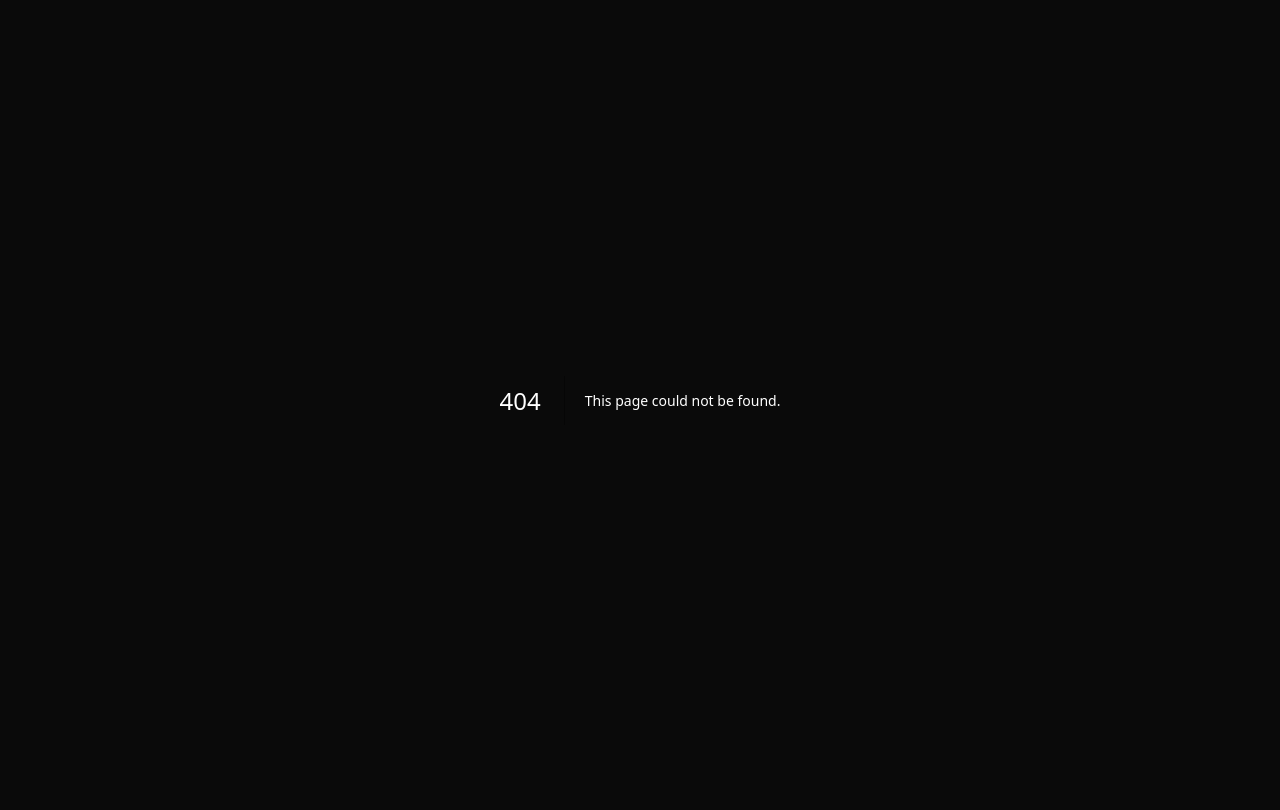
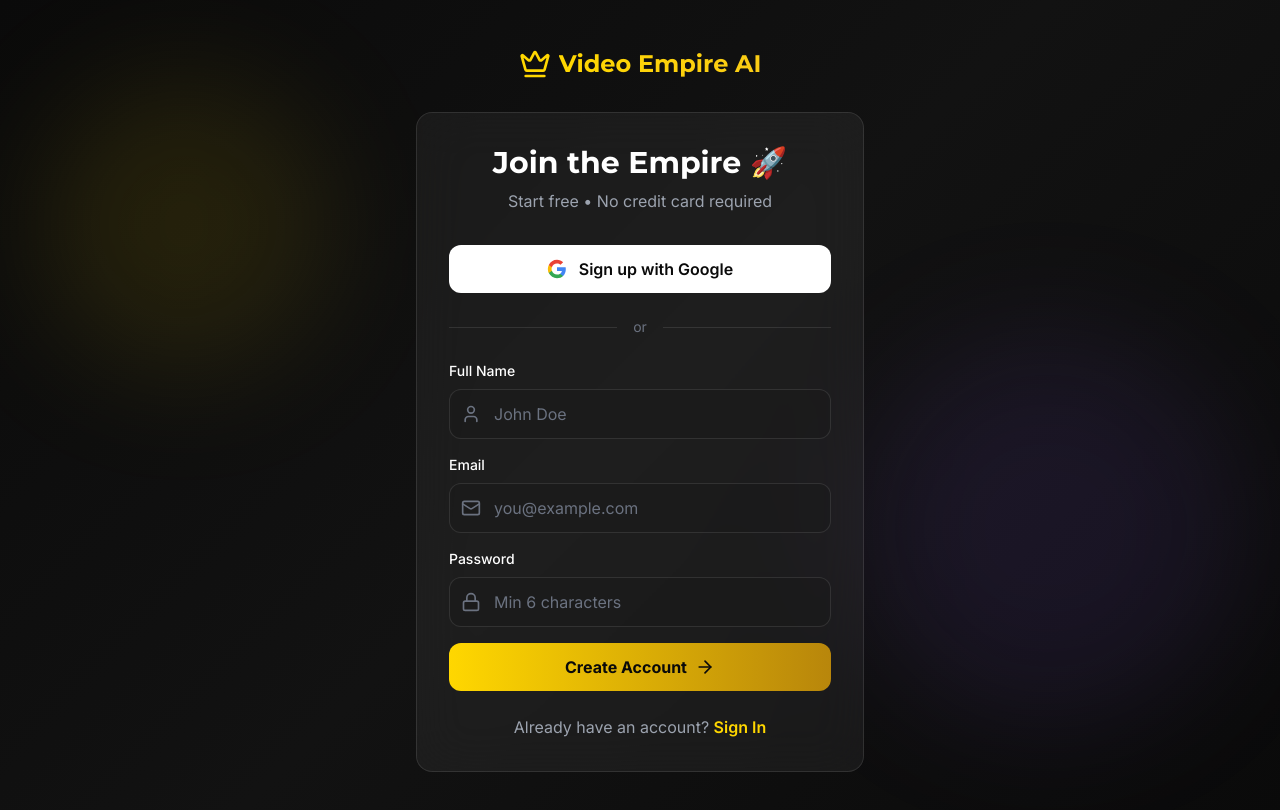
Before and after one commit to nkemso/video-empire-ai, a Next.js app: page /signup in a window 1280 px wide. Before the commit this address had no page. Shown: the top 810 px of the page. Built offline with nearby package versions, Linux system fonts and the light colour scheme; no server answers.

Commit message:
Add signup page with Google OAuth

```diff
--- /dev/null
+++ b/app/signup/page.tsx
@@ -0,0 +1,174 @@
+'use client';
+
+import { useState } from 'react';
+import { useRouter } from 'next/navigation';
+import Link from 'next/link';
+import { createClient } from '@/lib/supabase/client';
+import { Crown, Mail, Lock, User, ArrowRight, Loader2 } from 'lucide-react';
+import toast from 'react-hot-toast';
+
+export default function SignupPage() {
+  const router = useRouter();
+  const supabase = createClient();
+  const [loading, setLoading] = useState(false);
+  const [formData, setFormData] = useState({
+    fullName: '',
+    email: '',
+    password: '',
+  });
+
+  const handleSignup = async (e: React.FormEvent) => {
+    e.preventDefault();
+    setLoading(true);
+
+    try {
+      const { error } = await supabase.auth.signUp({
+        email: formData.email,
+        password: formData.password,
+        options: {
+          data: {
+            full_name: formData.fullName,
+          },
+        },
+      });
+
+      if (error) throw error;
+
+      toast.success('Welcome to the Empire! 👑 Check your email to verify.');
+      router.push('/dashboard');
+      router.refresh();
+    } catch (error: any) {
+      toast.error(error.message || 'Signup failed');
+    } finally {
+      setLoading(false);
+    }
+  };
+
+  const handleGoogleSignup = async () => {
+    setLoading(true);
+    try {
+      const { error } = await supabase.auth.signInWithOAuth({
+        provider: 'google',
+        options: {
+          redirectTo: `${window.location.origin}/auth/callback`,
+        },
+      });
+      if (error) throw error;
+    } catch (error: any) {
+      toast.error(error.message);
+      setLoading(false);
+    }
+  };
+
+  return (
+    <div className="min-h-screen flex items-center justify-center px-4 py-12">
+      <div className="absolute inset-0 -z-10">
+        <div className="absolute top-20 left-10 w-72 h-72 bg-empire-gold/10 rounded-full blur-3xl"></div>
+        <div className="absolute bottom-20 right-10 w-96 h-96 bg-empire-purple/10 rounded-full blur-3xl"></div>
+      </div>
+
+      <div className="w-full max-w-md">
+        <Link href="/" className="flex items-center justify-center gap-2 mb-8">
+          <Crown className="w-8 h-8 text-empire-gold" />
+          <span className="text-2xl font-display font-bold gradient-text">Video Empire AI</span>
+        </Link>
+
+        <div className="glass-card p-8">
+          <h1 className="text-3xl font-display font-bold mb-2 text-center">
+            Join the Empire 🚀
+          </h1>
+          <p className="text-gray-400 text-center mb-8">
+            Start free • No credit card required
+          </p>
+
+          <button
+            onClick={handleGoogleSignup}
+            disabled={loading}
+            className="w-full flex items-center justify-center gap-3 bg-white text-empire-black py-3 px-6 rounded-xl font-semibold hover:bg-gray-100 transition-all mb-4 disabled:opacity-50"
+          >
+            <svg className="w-5 h-5" viewBox="0 0 24 24">
+              <path fill="#4285F4" d="M22.56 12.25c0-.78-.07-1.53-.2-2.25H12v4.26h5.92c-.26 1.37-1.04 2.53-2.21 3.31v2.77h3.57c2.08-1.92 3.28-4.74 3.28-8.09z"/>
+              <path fill="#34A853" d="M12 23c2.97 0 5.46-.98 7.28-2.66l-3.57-2.77c-.98.66-2.23 1.06-3.71 1.06-2.86 0-5.29-1.93-6.16-4.53H2.18v2.84C3.99 20.53 7.7 23 12 23z"/>
+              <path fill="#FBBC05" d="M5.84 14.09c-.22-.66-.35-1.36-.35-2.09s.13-1.43.35-2.09V7.07H2.18C1.43 8.55 1 10.22 1 12s.43 3.45 1.18 4.93l2.85-2.22.81-.62z"/>
+              <path fill="#EA4335" d="M12 5.38c1.62 0 3.06.56 4.21 1.64l3.15-3.15C17.45 2.09 14.97 1 12 1 7.7 1 3.99 3.47 2.18 7.07l3.66 2.84c.87-2.6 3.3-4.53 6.16-4.53z"/>
+            </svg>
+            Sign up with Google
+          </button>
+
+          <div className="flex items-center gap-4 my-6">
+            <div className="flex-1 h-px bg-white/10"></div>
+            <span className="text-gray-500 text-sm">or</span>
+            <div className="flex-1 h-px bg-white/10"></div>
+          </div>
+
+          <form onSubmit={handleSignup} className="space-y-4">
+            <div>
+              <label className="block text-sm font-medium mb-2">Full Name</label>
+              <div className="relative">
+                <User className="absolute left-3 top-1/2 -translate-y-1/2 w-5 h-5 text-gray-500" />
+                <input
+                  type="text"
+                  value={formData.fullName}
+                  onChange={(e) => setFormData({...formData, fullName: e.target.value})}
+                  required
+                  className="input-field pl-11"
+                  placeholder="John Doe"
+                />
+              </div>
+            </div>
+
+            <div>
+              <label className="block text-sm font-medium mb-2">Email</label>
+              <div className="relative">
+                <Mail className="absolute left-3 top-1/2 -translate-y-1/2 w-5 h-5 text-gray-500" />
+                <input
+                  type="email"
+                  value={formData.email}
+                  onChange={(e) => setFormData({...formData, email: e.target.value})}
+                  required
+                  className="input-field pl-11"
+                  placeholder="you@example.com"
+                />
+              </div>
+            </div>
+
+            <div>
+              <label className="block text-sm font-medium mb-2">Password</label>
+              <div className="relative">
+                <Lock className="absolute left-3 top-1/2 -translate-y-1/2 w-5 h-5 text-gray-500" />
+                <input
+                  type="password"
+                  value={formData.password}
+                  onChange={(e) => setFormData({...formData, password: e.target.value})}
+                  required
+                  minLength={6}
+                  className="input-field pl-11"
+                  placeholder="Min 6 characters"
+                />
+              </div>
+            </div>
+
+            <button
+              type="submit"
+              disabled={loading}
+              className="glow-button w-full flex items-center justify-center gap-2"
+            >
+              {loading ? (
+                <Loader2 className="w-5 h-5 animate-spin" />
+              ) : (
+                <>Create Account <ArrowRight className="w-5 h-5" /></>
+              )}
+            </button>
+          </form>
+
+          <p className="text-center text-gray-400 mt-6">
+            Already have an account?{' '}
+            <Link href="/login" className="text-empire-gold hover:underline font-semibold">
+              Sign In
+            </Link>
+          </p>
+        </div>
+      </div>
+    </div>
+  );
+}
```
